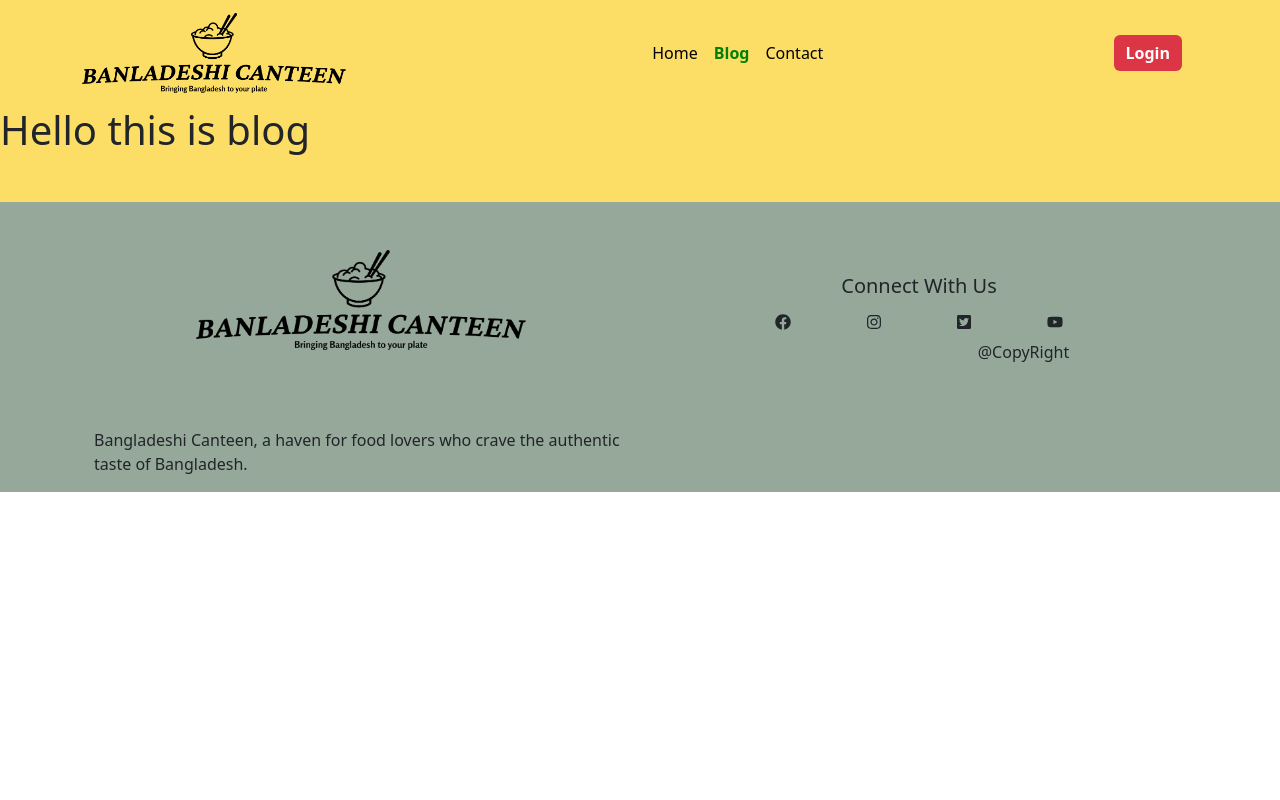
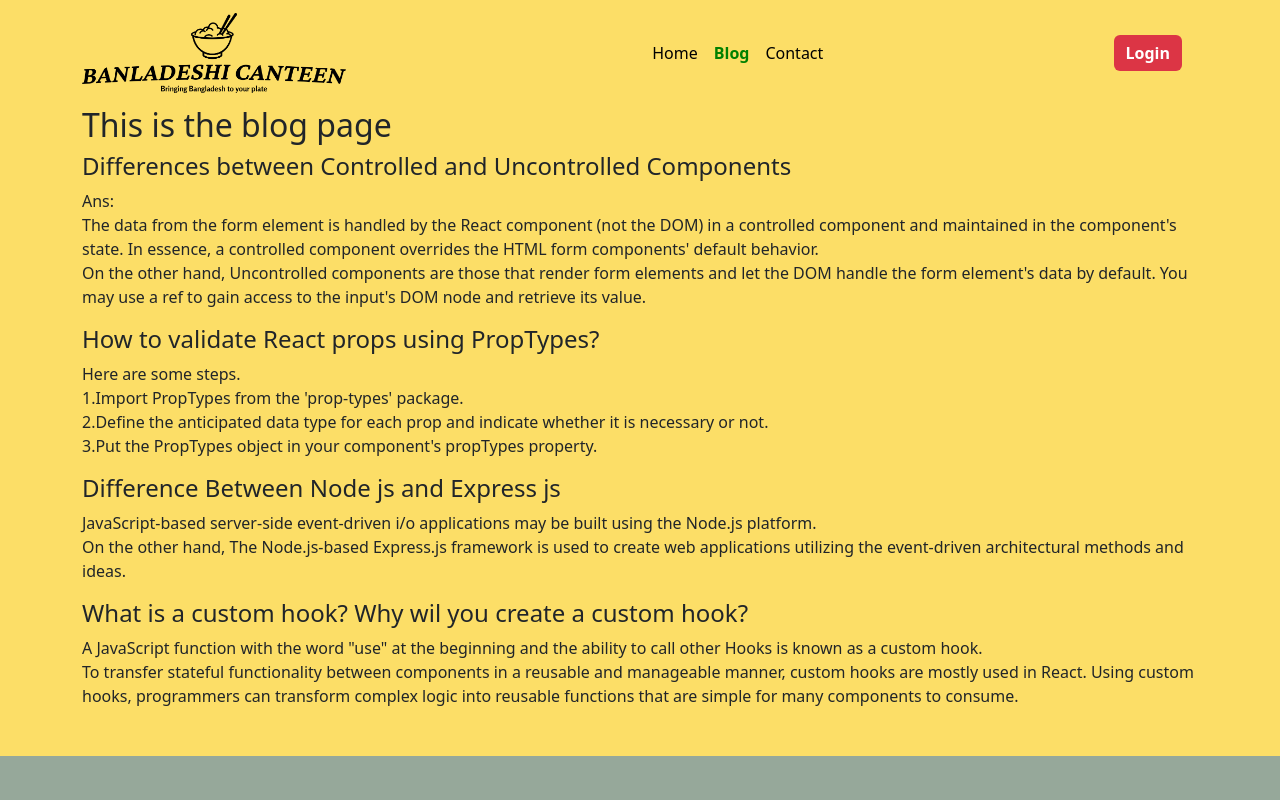
Before and after one commit to saleheen22/Bangladeshi-Canteen-Client, a React (Vite) app: page /blog in a window 1280 px wide. Shown: the top 800 px of the page. Built offline with nearby package versions, Linux system fonts and the light colour scheme; no server answers.

Commit message:
README file is added

```diff
--- a/src/components/Banner/Banner.css
+++ b/src/components/Banner/Banner.css
@@ -9,3 +9,10 @@
 .banner-p{
     margin-top: 7%;
 }
+
+@media screen and (max-width: 576px) {
+    .banner2 img{
+      height: auto;
+      width: 100%;
+    }
+  }
--- a/src/components/Banner/Banner.jsx
+++ b/src/components/Banner/Banner.jsx
@@ -4,7 +4,7 @@ import banner from '../../assets/banner-transparent.png'
 import { Button } from 'react-bootstrap';
 const Banner = () => {
     return (
-        <div className='d-flex justify-content-between mt-4'>
+        <div className='d-md-flex  justify-content-between mt-4 banner2'>
             <div className='d-flex flex-column fs-7 text-start text-wrap banner-p'>
                 <p className='fw-semibold d-flex flex-column justify-content-center align-items-center fs-7 text-start text-wrap mt-4 pt-5'>Bangladeshi Canteen is a restaurant with chefs from different districts of Bangladesh, each an expert in traditional cuisine from their region. From spicy curries to flavorful fish dishes, they offer a diverse range of authentic Bangladeshi food.
 
@@ -16,7 +16,7 @@ const Banner = () => {
             </div>
 
 
-            <img className='ms-4 ' src={banner} alt="" />
+            <img className='ms-4' src={banner} alt="" />
 
         </div>
     );
--- a/src/components/Blog/Blog.jsx
+++ b/src/components/Blog/Blog.jsx
@@ -7,7 +7,46 @@ const Blog = () => {
         <div>
           <div>
           <Header></Header>
-            <h1>Hello this is blog</h1>
+
+         <div className='container'>
+            <h2>This is the blog page</h2>
+         <div >
+                <h4>Differences between Controlled and Uncontrolled Components</h4>
+                <p>Ans: <br></br>
+
+                The data from the form element is handled by the React component (not the DOM) in a controlled component and maintained in the component's state. In essence, a controlled component overrides the HTML form components' default behavior.
+                <br />
+                On the other hand, Uncontrolled components are those that render form elements and let the DOM handle the form element's data by default. You may use a ref to gain access to the input's DOM node and retrieve its value.
+                </p>
+            </div>
+            <div>
+                <h4>How to validate React props using PropTypes?
+                </h4>
+                <p>
+                Here are some steps. <br></br>
+                1.Import PropTypes from the 'prop-types' package. <br></br>
+                2.Define the anticipated data type for each prop and indicate whether it is necessary or not.<br></br>
+                3.Put the PropTypes object in your component's propTypes property.
+                </p>
+            </div>
+            <div>
+                <h4>Difference Between Node js and Express js</h4>
+                <p>
+                JavaScript-based server-side event-driven i/o applications may be built using the Node.js platform. <br />
+                On the other hand, The Node.js-based Express.js framework is used to create web applications utilizing the event-driven architectural methods and ideas.
+                </p>
+            </div>
+            <div>
+                <h4>
+                    What is a custom hook? Why wil you create a custom hook?
+                </h4>
+                <p>
+                A JavaScript function with the word "use" at the beginning and the ability to call other Hooks is known as a custom hook. <br></br>
+                To transfer stateful functionality between components in a reusable and manageable manner, custom hooks are mostly used in React. Using custom hooks, programmers can transform complex logic into reusable functions that are simple for many components to consume.
+
+                </p>
+            </div>
+         </div>
           </div>
           <Footer></Footer>
         </div>
--- a/src/components/Header/Header.jsx
+++ b/src/components/Header/Header.jsx
@@ -1,11 +1,8 @@
 import React, { useContext, useState } from 'react';
 import './Header.css';
 import { Button, Carousel, Container, Nav, Navbar } from 'react-bootstrap';
-import chef1 from '../../assets/chef1.jpg';
-import chef2 from '../../assets/chef2.jpg';
-import logo from '../../assets/logo.png';
-import Badge from 'react-bootstrap/Badge'
-import { Link, NavLink, Navigate } from 'react-router-dom';
+
+import { Link,  Navigate, NavLink } from 'react-router-dom';
 import logo1 from '../../assets/logo-black.png';
 import { PacmanLoader } from 'react-spinners';
 import { AuthContext } from '../AuthProvider/AuthProvider';
@@ -32,8 +29,8 @@ const Header = () => {
     console.log(user);
     return (
         <div >
-            <Navbar >
-                <Container className='d-flex justify-content-between' >
+            <Navbar>
+                <Container className='d-md-flex justify-content-between' >
                     <Navbar.Brand className='logo' href="/">
                     <img src={logo1} alt="" />
                     </Navbar.Brand>
--- /dev/null
+++ b/src/router/PrivateRouter.jsx
@@ -0,0 +1,18 @@
+import React, { useContext } from 'react';
+import { AuthContext } from '../components/AuthProvider/AuthProvider';
+import { Navigate, useLocation } from 'react-router-dom';
+import { PacmanLoader } from 'react-spinners';
+
+const PrivateRouter = ({children}) => {
+    const {user, loading} = useContext(AuthContext);
+    const location = useLocation();
+    if(loading){
+        return <PacmanLoader color="rgba(54, 215, 183, 1)" />
+    }
+    if(user){
+        return children;
+    }
+    return <Navigate state={{from: location}} to="/login" replace></Navigate>;
+};
+
+export default PrivateRouter;
--- a/src/router/Router.jsx
+++ b/src/router/Router.jsx
@@ -6,6 +6,7 @@ import NotFound from "../components/NotFound/NotFound";
 import Blog from "../components/Blog/Blog";
 import Login from "../components/Login/Login";
 import Registration from "../components/Registration/Registration";
+import PrivateRouter from "./PrivateRouter";
 
 const router = createBrowserRouter([
     {
@@ -15,7 +16,7 @@ const router = createBrowserRouter([
     },
     {
       path: '/recipes/:id',
-      element: <Recipes></Recipes>,
+      element: <PrivateRouter><Recipes></Recipes></PrivateRouter>,
       loader: ({params}) => fetch(`http://localhost:5000/recipes/${params.id}`)
 
     },
```
Also changed, not shown: 1 other file (tests, documents, lock files or other folders).
